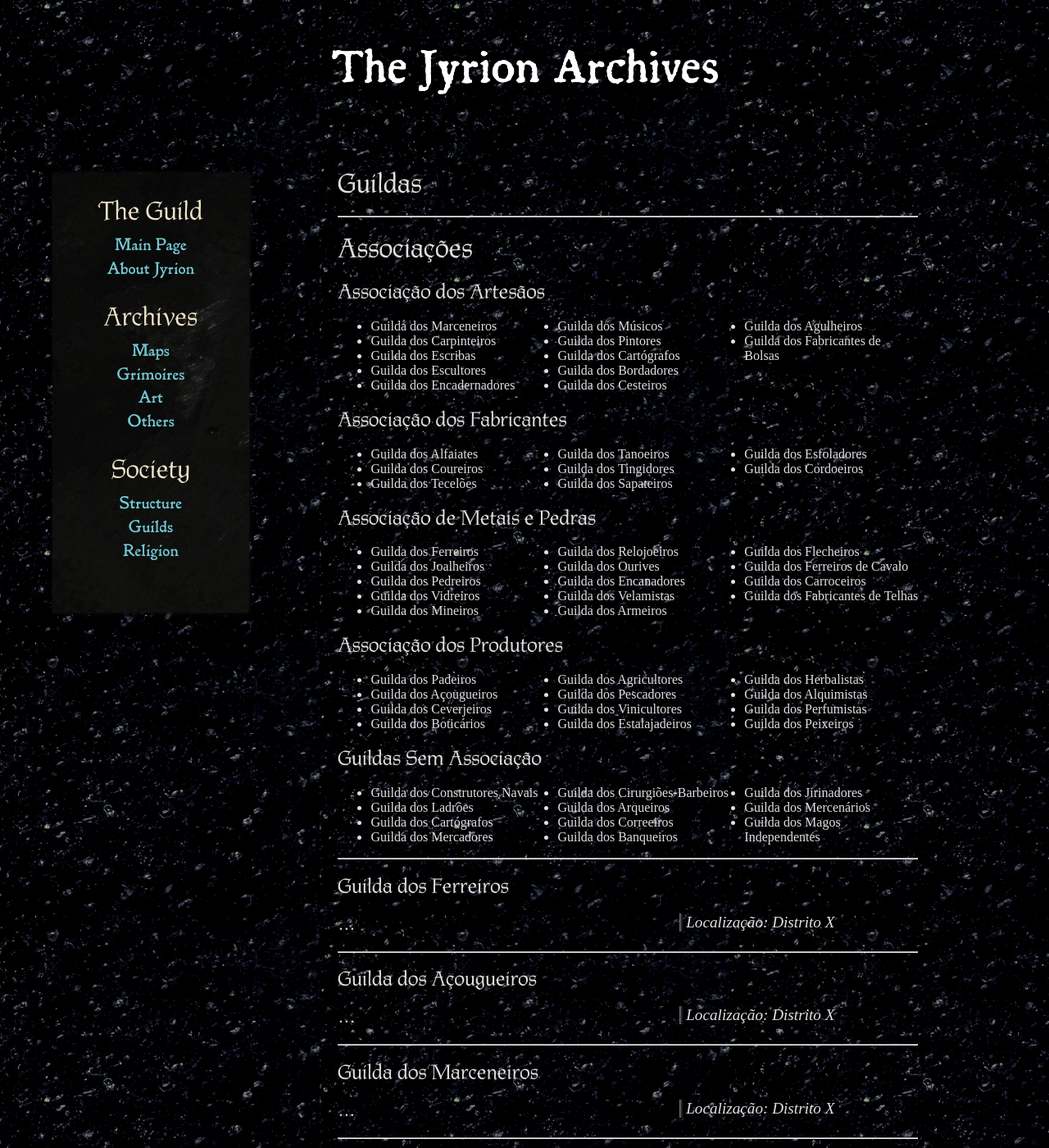
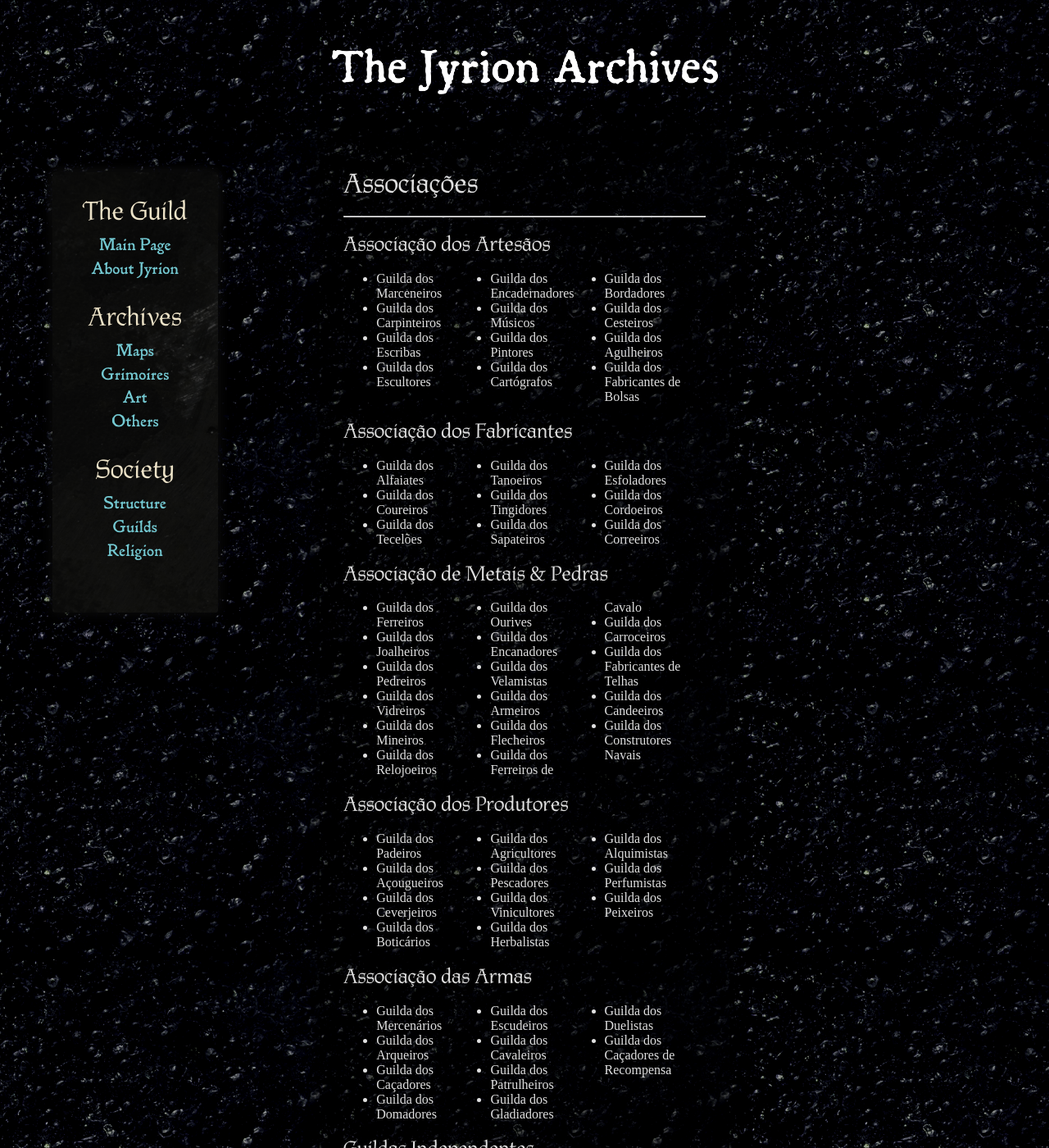
Before and after one commit to The-Jyrion-Archives/The-Jyrion-Archives.github.io, a Jekyll site: the page built from society/guilds.md, in a window 1280 px wide and 1400 px high. Shown: the whole window at 82% size. Built offline with Jekyll 4.4.1, drawn with Linux system fonts in a browser that asks for light colours; some of the changed text lies outside the part shown.

Commit message:
Content background

```diff
--- a/assets/style.css
+++ b/assets/style.css
@@ -27,7 +27,7 @@
 
 
 .sidebar {
-    width: 15%;
+    width: 12%;
     padding: 2rem 1.5rem;
     overflow-y: auto;
     position: fixed;
@@ -36,7 +36,7 @@
     border-radius: 3px;
     background: rgba(0, 0, 0, 0.5) url("../img/metal.png");
     background-size: 900px;
-    box-shadow: #0e0e0e 1px 1px 5px;
+    box-shadow: #0e0e0e 0px 0px 15px;
     text-align: center;
 }
 
@@ -79,9 +79,12 @@
 }
 
 main.content {
-    margin-left: 20%;
-    padding: 2rem 12%;
-    width: 80%;
+    margin-left: 30%;
+    padding: 2rem;
+    background-color: rgba(0, 0, 0, 0.5);
+    box-shadow: #000000 0 0 15px;
+    border-radius: 15px;
+    width: 40%;
     min-height: 100vh;
     color: #e0e0e0;
     box-sizing: border-box;
--- a/society/guilds.md
+++ b/society/guilds.md
@@ -3,12 +3,8 @@
 title: Guildas
 ---
 
-# Guildas
-
+# Associações
 ---
-
-# Associações
-
 ## Associação dos Artesãos
 
 <div class="column-list" markdown="1">
@@ -40,10 +36,11 @@
 * Guilda dos Sapateiros
 * Guilda dos Esfoladores
 * Guilda dos Cordoeiros
+* Guilda dos Correeiros
 
 </div>
 
-## Associação de Metais e Pedras
+## Associação de Metais & Pedras
 
 <div class="column-list" markdown="1">
 
@@ -61,6 +58,8 @@
 * Guilda dos Ferreiros de Cavalo
 * Guilda dos Carroceiros
 * Guilda dos Fabricantes de Telhas
+* Guilda dos Candeeiros
+* Guilda dos Construtores Navais
 
 </div>
 
@@ -75,7 +74,6 @@
 * Guilda dos Agricultores
 * Guilda dos Pescadores
 * Guilda dos Vinicultores
-* Guilda dos Estalajadeiros
 * Guilda dos Herbalistas
 * Guilda dos Alquimistas
 * Guilda dos Perfumistas
@@ -83,23 +81,37 @@
 
 </div>
 
-## Guildas Sem Associação
+## Associação das Armas
 
 <div class="column-list" markdown="1">
 
-* Guilda dos Construtores Navais
-* Guilda dos Ladrões
-* Guilda dos Cartógrafos
-* Guilda dos Mercadores
-* Guilda dos Cirurgiões-Barbeiros
+* Guilda dos Mercenários
 * Guilda dos Arqueiros
-* Guilda dos Correeiros
-* Guilda dos Banqueiros
-* Guilda dos Jirinadores
-* Guilda dos Mercenários
-* Guilda dos Magos Independentes
+* Guilda dos Caçadores
+* Guilda dos Domadores
+* Guilda dos Escudeiros
+* Guilda dos Cavaleiros
+* Guilda dos Patrulheiros
+* Guilda dos Gladiadores
+* Guilda dos Duelistas
+* Guilda dos Caçadores de Recompensa
 
 </div>
+
+## Guildas Independentes
+
+<div class="column-list" markdown="1">
+
+* Guilda dos Jirinadores
+* Guilda dos Mercadores
+* Guilda dos Magos Independentes
+* Guilda dos Banqueiros
+* Guilda dos Estalajadeiros
+* Guilda dos Ladrões
+
+</div>
+
+# Guildas
 
 {% for g in site.data.guilds.guilds %}
 ---
```
Also changed, not shown: _data/guilds/guilds.yml (+16 -0 lines).
